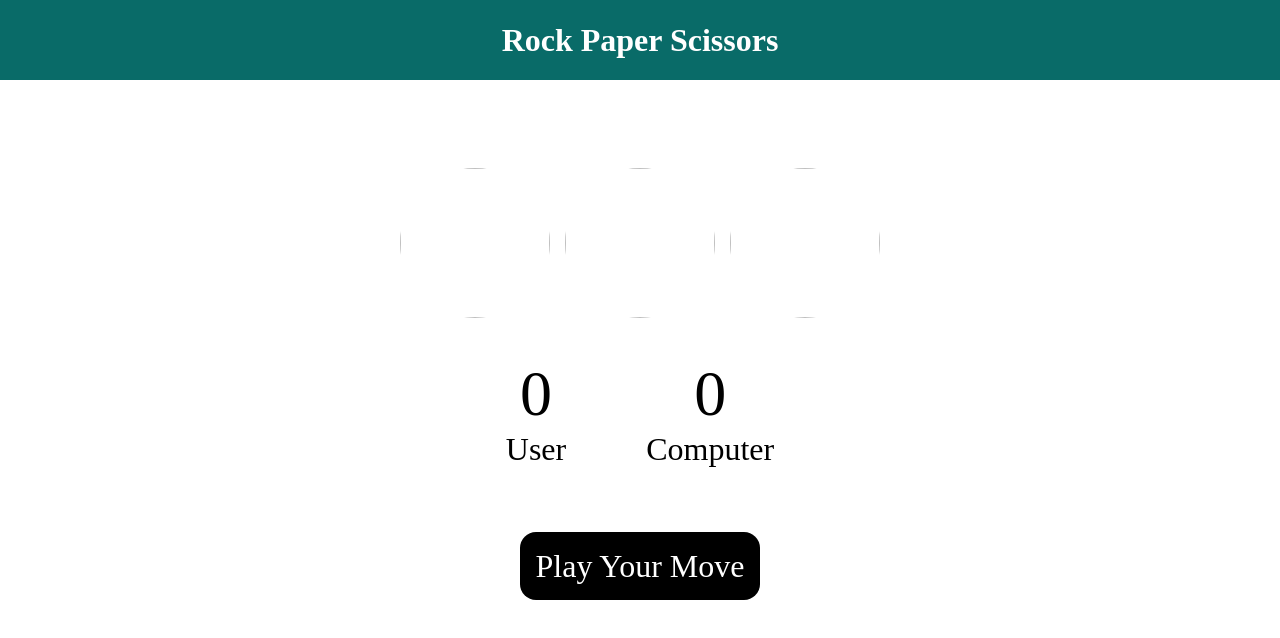
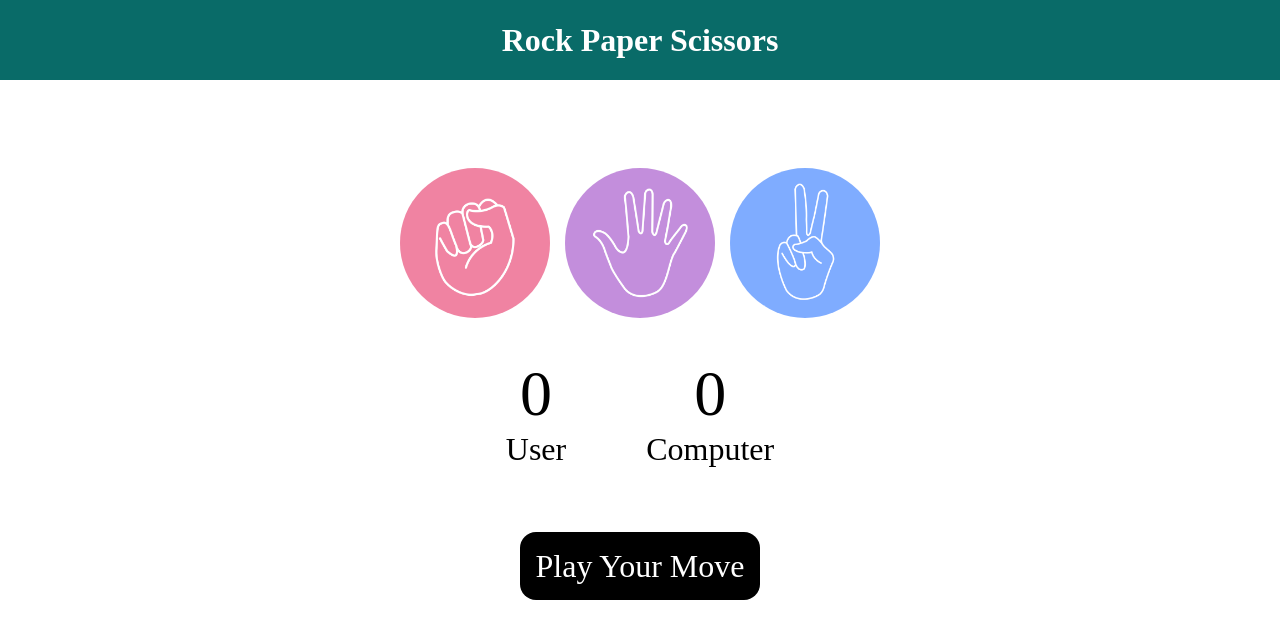
Before and after one commit to siammehraf/js-mini-projects, a plain HTML site: page rock-paper-scissors/index.html in a window 1280 px wide. Drawn offline with Linux system fonts and the light colour scheme; the site is published under a folder, as on GitHub Pages, so addresses that start at the root find nothing.

Commit message:
Image Fixed

```diff
--- a/rock-paper-scissors/index.html
+++ b/rock-paper-scissors/index.html
@@ -10,13 +10,13 @@
     <h1>Rock Paper Scissors</h1>
     <div class="choices">
       <div class="choice" id="rock">
-        <img src="/rock-paper-scissors/img/rock.png" />
+        <img src="img/rock.png" />
       </div>
       <div class="choice" id="paper">
-        <img src="/rock-paper-scissors/img/paper.png" />
+        <img src="img/paper.png" />
       </div>
       <div class="choice" id="scissors">
-        <img src="/rock-paper-scissors/img/scissors.png" />
+        <img src="img/scissors.png" />
       </div>
     </div>
 
```
